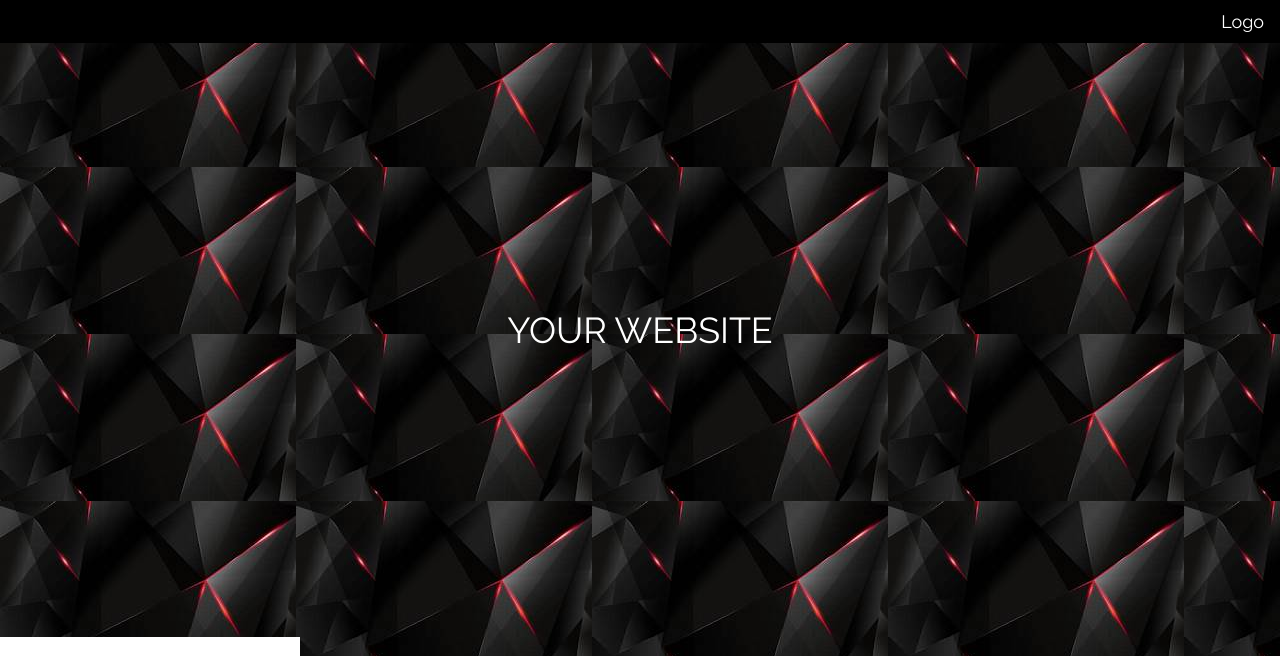
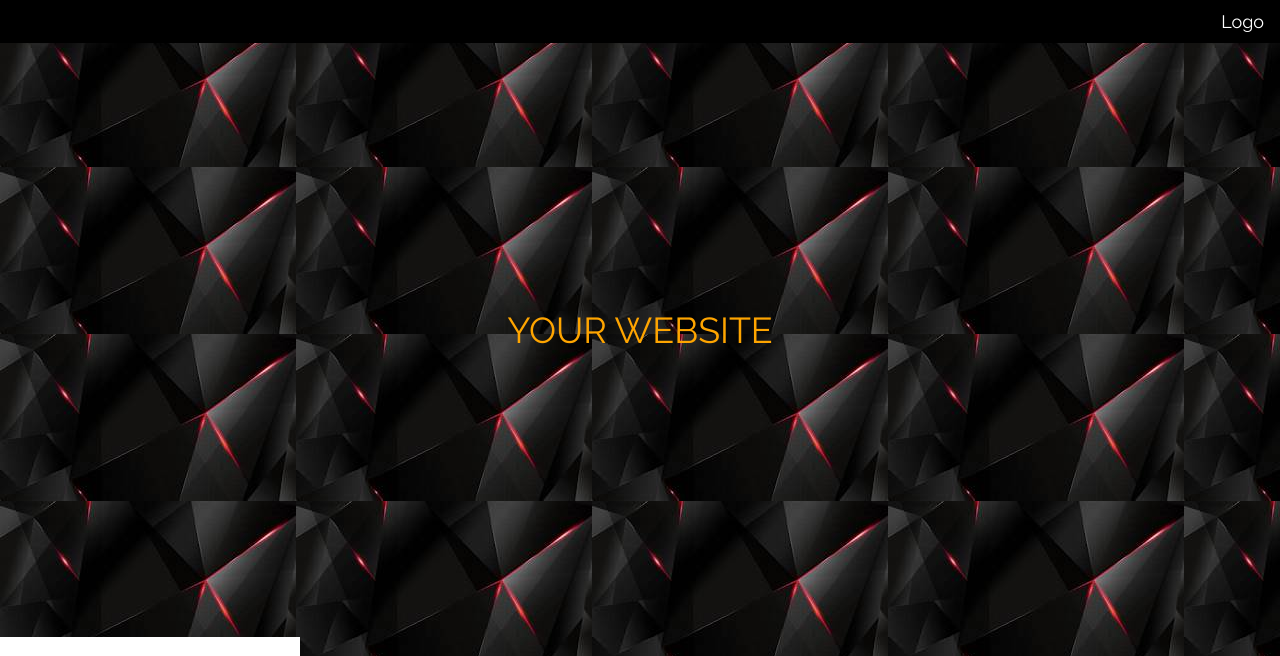
Before and after one commit to 20P61A6658/20P61A6658.github.io, a plain HTML site: page index.html in a window 1280 px wide. Shown: the top 656 px of the page. Drawn offline with nearby package versions, Linux system fonts and the light colour scheme.

Commit message:
Update index.html

```diff
--- a/index.html
+++ b/index.html
@@ -5,7 +5,7 @@ Doctype Html>
 <style>
 h1 {padding: 270px 0;
 
-  text-align: center;color:white;font-size:100px;}
+  text-align: center;color:orange;font-size:100px;}
 
 </style>
 <Title>
```
